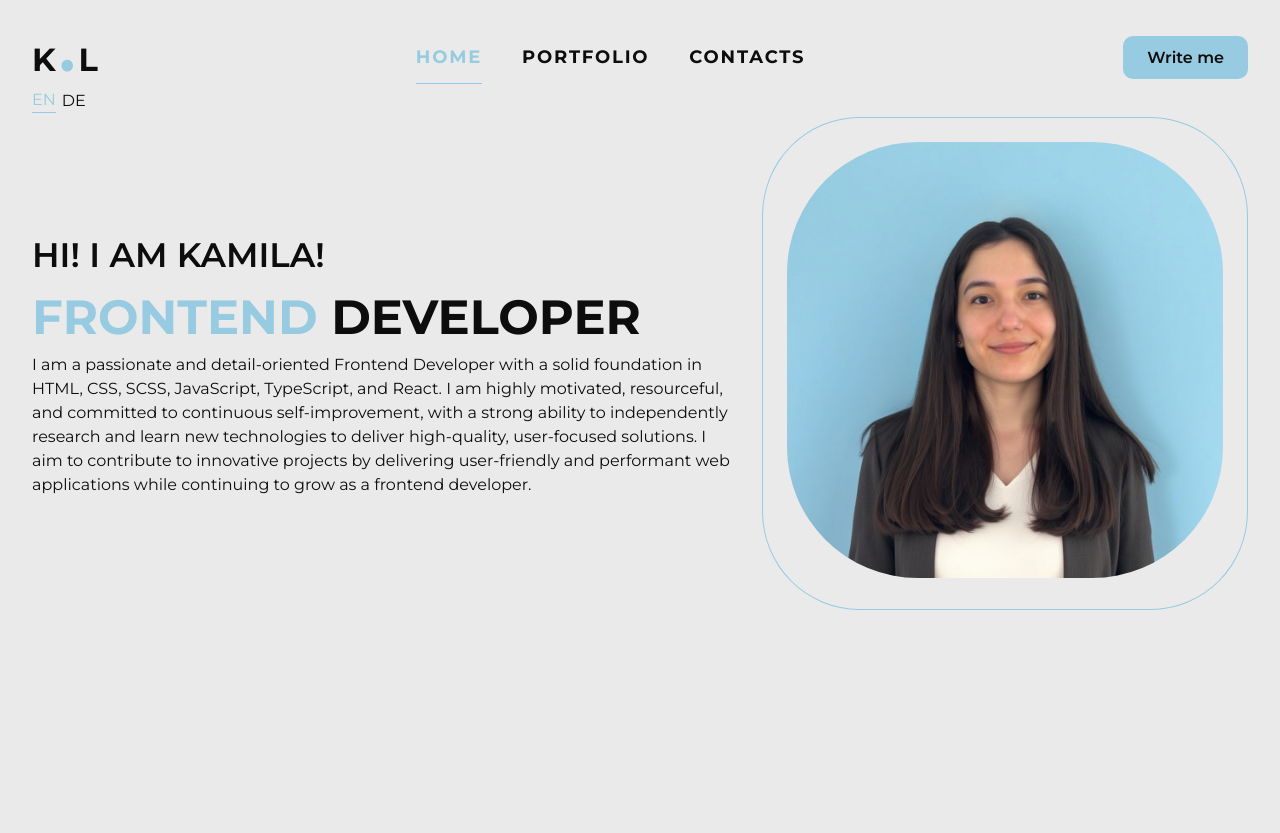
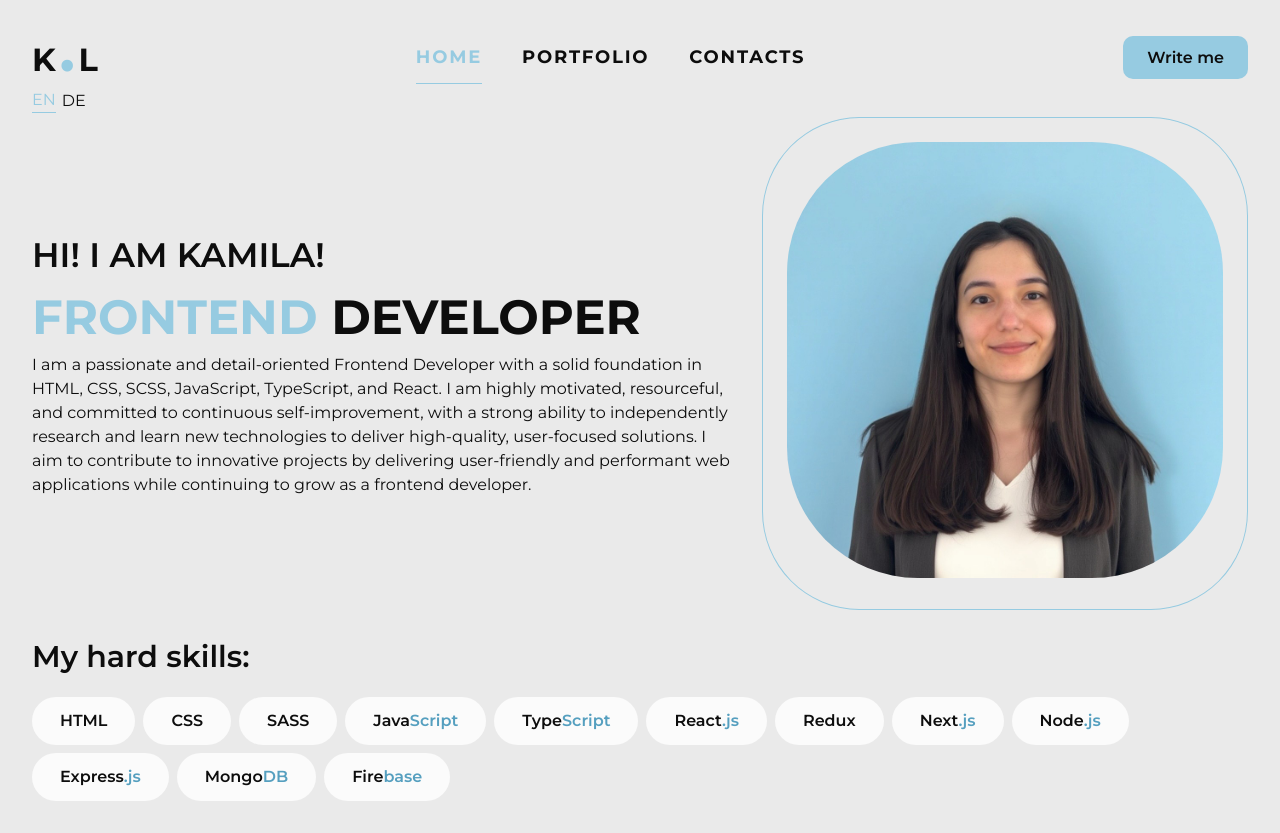
Before and after one commit to Kamila-Lohvynenko/Kamila_Lohvynenko, a React (Vite) app: page / in a window 1280 px wide. Before the commit the page ends 800 px from the top, so only its background shows below. Built offline with nearby package versions, Linux system fonts and the light colour scheme.

Commit message:
add skills

```diff
--- /dev/null
+++ b/src/components/SkillsList/SkillsList.module.scss
@@ -0,0 +1,23 @@
+@use "../../styles/utils/variables" as var;
+@use "../../styles/utils/placeholders" as *;
+@use "../../styles/utils/mixins" as mx;
+
+.list {
+  display: flex;
+  gap: 8px;
+
+  flex-wrap: wrap;
+}
+
+.item {
+  padding: 12px 28px;
+
+  background-color: var.$light-color;
+  border-radius: 100px;
+
+  font-weight: 600;
+}
+
+.accent {
+  color: var.$accent-dark-color;
+}
--- /dev/null
+++ b/src/components/SkillsList/SkillsList.tsx
@@ -0,0 +1,22 @@
+import styles from "./SkillsList.module.scss";
+
+interface SkillsListProps {
+  list: string[][];
+}
+
+const SkillsList = ({ list }: SkillsListProps) => {
+  return (
+    <ul className={styles.list}>
+      {list.map((skill, i) => {
+        return (
+          <li className={styles.item} key={i}>
+            {skill[0]}
+            {skill[1] && <span className={styles.accent}>{skill[1]}</span>}
+          </li>
+        );
+      })}
+    </ul>
+  );
+};
+
+export default SkillsList;
--- /dev/null
+++ b/src/constants/index.ts
@@ -0,0 +1,50 @@
+export const SKILLS = {
+  ALL: [
+    ["HTML"],
+    ["CSS"],
+    ["SASS"],
+    ["Java", "Script"],
+    ["Type", "Script"],
+    ["React", ".js"],
+    ["Redux"],
+    ["Next", ".js"],
+    ["Node", ".js"],
+    ["Express", ".js"],
+    ["Mongo", "DB"],
+    ["Fire", "base"],
+  ],
+  AQUA_TRACK: [
+    ["HTML"],
+    ["CSS"],
+    ["Java", "Script"],
+    ["React", ".js"],
+    ["Redux"],
+    ["Node", ".js"],
+    ["Express", ".js"],
+    ["Mongo", "DB"],
+  ],
+  Nanny_Services: [
+    ["HTML"],
+    ["CSS"],
+    ["SASS"],
+    ["Type", "Script"],
+    ["React", ".js"],
+    ["Redux"],
+    ["Fire", "base"],
+  ],
+  CONTACTS: [
+    ["HTML"],
+    ["CSS"],
+    ["Java", "Script"],
+    ["React", ".js"],
+    ["Redux"],
+  ],
+  BATTLE_SHIP: [["HTML"], ["CSS"], ["Type", "Script"], ["React", ".js"]],
+  TRAVEL_TRACKS: [
+    ["HTML"],
+    ["CSS"],
+    ["Java", "Script"],
+    ["React", ".js"],
+    ["Redux"],
+  ],
+};
--- a/src/locales/TranslationType.ts
+++ b/src/locales/TranslationType.ts
@@ -12,5 +12,6 @@ export type TranslationType = {
     titlePart2: string;
     subtitle: string;
     text: string;
+    techSkills: string;
   };
 };
--- a/src/locales/de/translation.json
+++ b/src/locales/de/translation.json
@@ -11,6 +11,7 @@
     "titlePart1": "Frontend",
     "titlePart2": "Entwicklerin",
     "subtitle": "Hallo! Ich bin Kamila!",
-    "text": ""
+    "text": "",
+    "techSkills": "My hard skills:"
   }
 }
--- a/src/locales/en/translation.json
+++ b/src/locales/en/translation.json
@@ -14,6 +14,7 @@
     "titlePart1": "Frontend",
     "titlePart2": "Developer",
     "subtitle": "Hi! I am Kamila!",
-    "text": "I am a passionate and detail-oriented Frontend Developer with a solid foundation in HTML, CSS, SCSS, JavaScript, TypeScript, and React. I am highly motivated, resourceful, and committed to continuous self-improvement, with a strong ability to independently research and learn new technologies to deliver high-quality, user-focused solutions. I aim to contribute to innovative projects by delivering user-friendly and performant web applications while continuing to grow as a frontend developer."
+    "text": "I am a passionate and detail-oriented Frontend Developer with a solid foundation in HTML, CSS, SCSS, JavaScript, TypeScript, and React. I am highly motivated, resourceful, and committed to continuous self-improvement, with a strong ability to independently research and learn new technologies to deliver high-quality, user-focused solutions. I aim to contribute to innovative projects by delivering user-friendly and performant web applications while continuing to grow as a frontend developer.",
+    "techSkills": "My hard skills:"
   }
 }
--- a/src/pages/HomePage/HomePage.module.scss
+++ b/src/pages/HomePage/HomePage.module.scss
@@ -64,3 +64,13 @@
 .accent {
   color: var.$accent-color;
 }
+
+.listTitle {
+  margin-bottom: 18px;
+  margin-top: 24px;
+
+  font-size: 30px;
+  font-weight: 600;
+
+  text-align: left;
+}
--- a/src/pages/HomePage/HomePage.tsx
+++ b/src/pages/HomePage/HomePage.tsx
@@ -3,6 +3,8 @@ import styles from "./HomePage.module.scss";
 import myPhoto from "../../images/my_photo.jpeg";
 
 import { useTranslation } from "react-i18next";
+import SkillsList from "../../components/SkillsList/SkillsList";
+import { SKILLS } from "../../constants";
 
 const HomePage = () => {
   const { t } = useTranslation();
@@ -25,6 +27,8 @@ const HomePage = () => {
           <img className={styles.image} src={myPhoto} alt="my photo" />
         </div>
       </div>
+      <h3 className={styles.listTitle}>{t("heroSection.techSkills")}</h3>
+      <SkillsList list={SKILLS.ALL} />
     </div>
   );
 };
```
